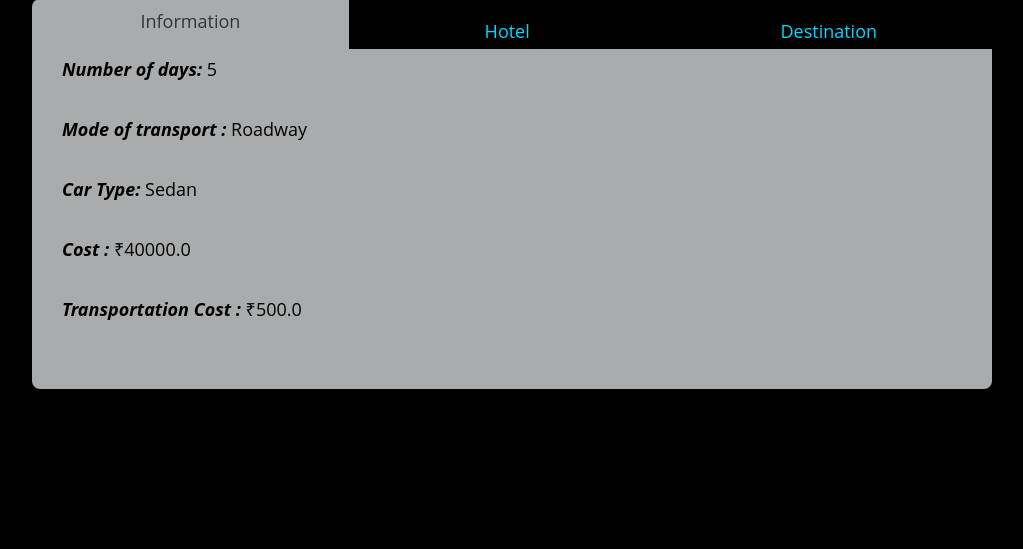
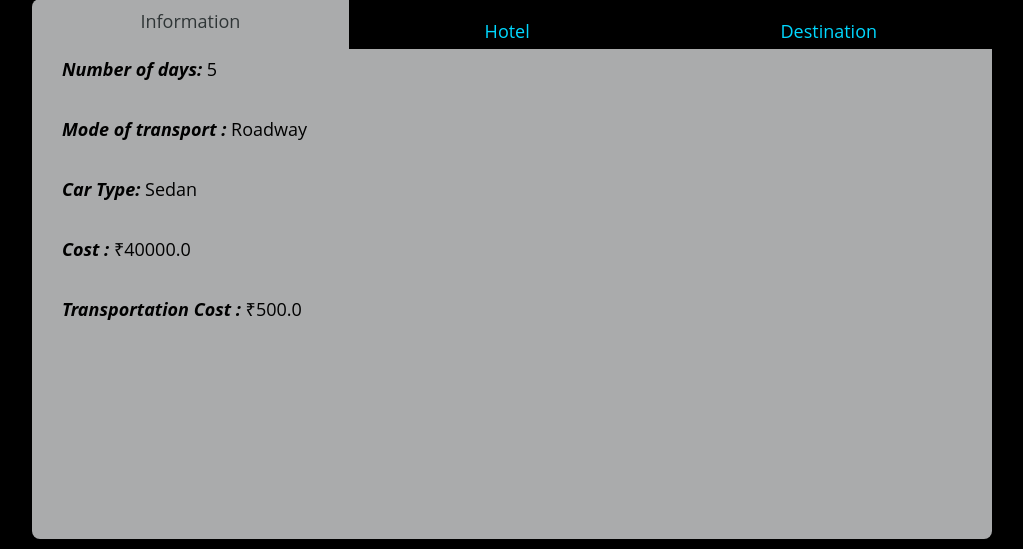
Before and after one commit to Apoorva7506/Tours-and-Travel-System, a Django app: page /package/1 in a window 1280 px wide. Shown: the part 691-1240 px from the top of the page, without its empty margins (128-1151 px from the left). Before the commit the page ends 1080 px from the top, so only its background shows below. Run offline with Django 3.2, Linux system fonts and the light colour scheme; a user stored in the database is signed in; data comes from the database, SQL or seed files in the repository; some libraries are stand-ins or nearby versions.

Commit message:
changes done

```diff
--- a/tours/templates/package.html
+++ b/tours/templates/package.html
@@ -173,16 +173,14 @@ top:77px">
         <li style="width:34%"><a href="#/dest">Destination</a></li>
     </ul>
     <div id="terms" style="width:75%">
-        <div id="info" style="height:350px">
+        <div id="info" style="height:500px">
             <p><b><i>Number of days:</i></b> {{p.days}}</p>
             <p><b><i>Mode of transport :</i></b> {{p.mot.t_type}} </p>
             {% if 'Railway' in p.mot.t_type %}
-<<<<<<< HEAD
-            <p><b>Compartment Type:</i></b> {{p.mot.c_class}} Compartment</p>
+            <<<<<<< HEAD <p><b>Compartment Type:</i></b> {{p.mot.c_class}} Compartment</p>
                 =======
                 <p><b><i>Compartment Type:</i></b> {{p.mot.c_class}} Compartment</p>
->>>>>>> 42647014ba19e7eb2f667afa2b3eb691800ca8ac
-            {% elif 'Roadway' in p.mot.t_type %}
+                >>>>>>> 42647014ba19e7eb2f667afa2b3eb691800ca8ac {% elif 'Roadway' in p.mot.t_type %}
                 <p><b><i>Car Type:</i></b> {{p.mot.cartype }} </p>
                 {% elif 'Airway' in p.mot.t_type %}
                 <p><b><i>Airplane Class:</i></b> {{p.mot.A_class}} </p>
@@ -191,14 +189,14 @@ top:77px">
                 <p><b><i>Transportation Cost :</i></b> ₹{{p.mot.fare}} </p>
 
         </div>
-        <div id="hotel" style="height:350px">
+        <div id="hotel" style="height:500px">
             <p><b><i>Hotel:</i></b> {{p.hotel.hname}}</p>
             <p><b><i>Information:</i></b> <br>{{p.hotel.info}} </p>
             <p><b><i>Tier :</i></b> {{p.hotel.tier}} </p>
             <p><b><i>Luxuries :</i></b> {% for i in lux %} {{i.name}} | {% endfor %}
             </p>
         </div>
-        <div id="dest" style="height:350px">
+        <div id="dest" style="height:500px">
             <p><b><i>Destination:</i></b> {{p.destination.dname}}</p>
             <p><b><i>State:</i></b> {{p.destination.dstate}} </p>
             <p><b><i>Information :</i></b><br> {{p.destination.info}} </p>
```
Lines whose indentation alone changed are shown as unchanged.
